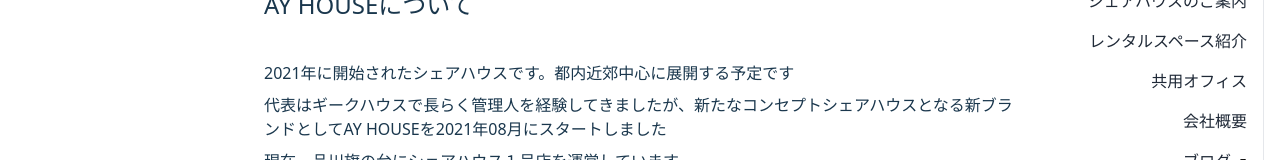
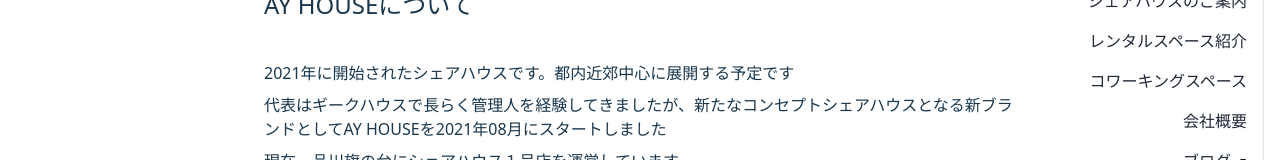
Before and after one commit to aya-eiya/aya-eiya.github.io, a Next.js app in the folder company-site/: page / in a window 1280 px wide. Shown: the part 171-331 px from the top of the page. Built offline with nearby package versions, Linux system fonts and the light colour scheme.

Commit message:
fix text

```diff
--- a/company-site/components/TopNavi.tsx
+++ b/company-site/components/TopNavi.tsx
@@ -46,7 +46,7 @@
         </li>
         <li className="text-right">
           <div className="h-10 pt-2 text-gray-800 hover:text-gray-500 cursor-pointer">
-            <a onClick={() => push('/office')}>共用オフィス</a>
+            <a onClick={() => push('/office')}>コワーキングスペース</a>
           </div>
         </li>
         <li className="text-right">
--- a/company-site/components/contents/office.tsx
+++ b/company-site/components/contents/office.tsx
@@ -8,8 +8,7 @@
 
       <div className="mt-10 mx-2">
         <p className="mb-2">
-          用の
-          コワークングスペース・レンタルオフィスとしてご利用いただける部屋をご用意しております
+          住民用のオフィススペースについて、コワーキングスペースやレンタルオフィスとしてご利用いただけるプランをご用意しております
         </p>
         <p className="mb-2">現在は月額利用（5000円〜）のみ募集しております</p>
 
--- a/company-site/domains/house.ts
+++ b/company-site/domains/house.ts
@@ -49,6 +49,6 @@
   c: '唯一の和室です。作業に適した書斎がついているお部屋となります。３名までルームシェアができます',
   d: '2階の個室です。小学校のグラウンドを見下ろす大きなベランダがついています。２名までルームシェアができます',
   e: '2階の個室です。小学校のグラウンドを見下ろす大きなベランダがついています。２名までルームシェアができます',
-  f: '共用のオフィススペースです。懸垂器などのトレーニング器具もあり、外部の方も月額契約で利用できます',
+  f: '共用のオフィススペースです。懸垂器などのトレーニング器具もあり、外部の方もコワーキングスペースとして月額契約で利用できます',
   domi: 'ドミトリー部屋でのご案内です。2段ベッドを一床と、収納タンスを使うことができます',
 }
```
